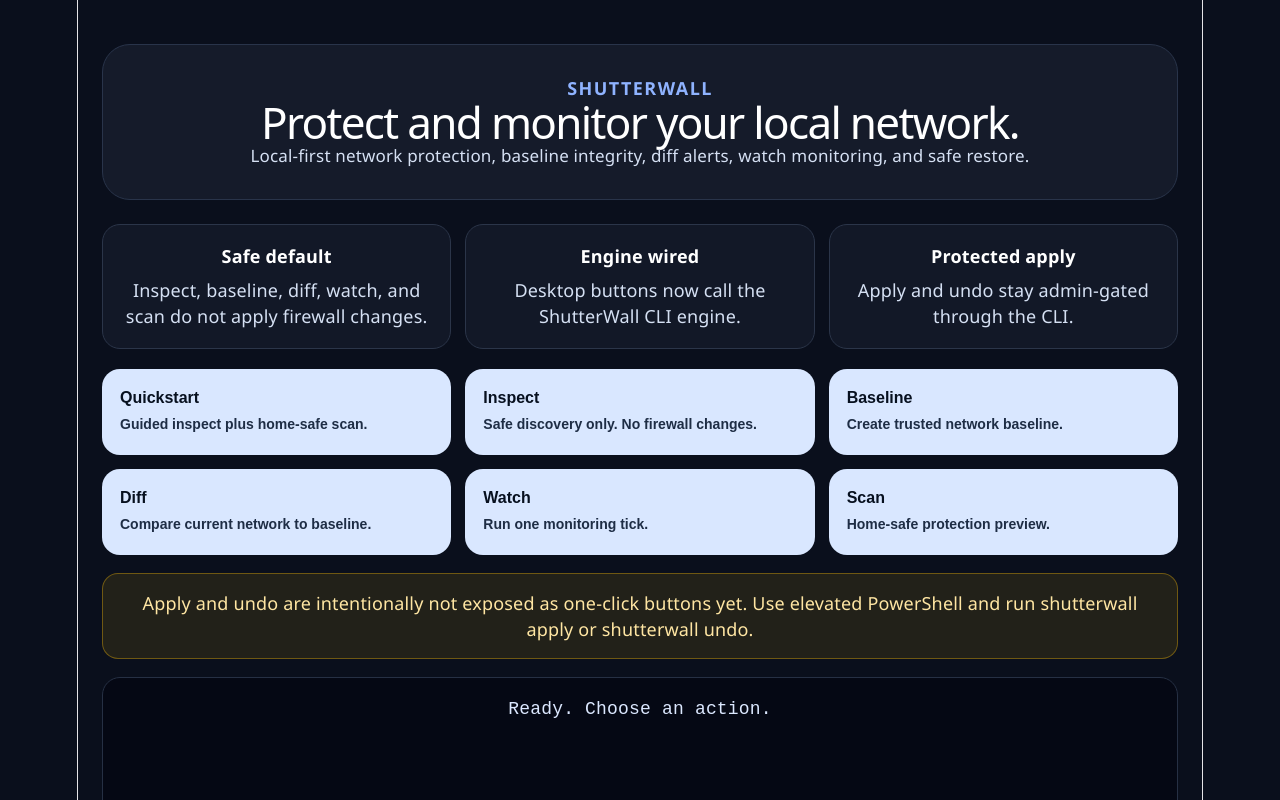
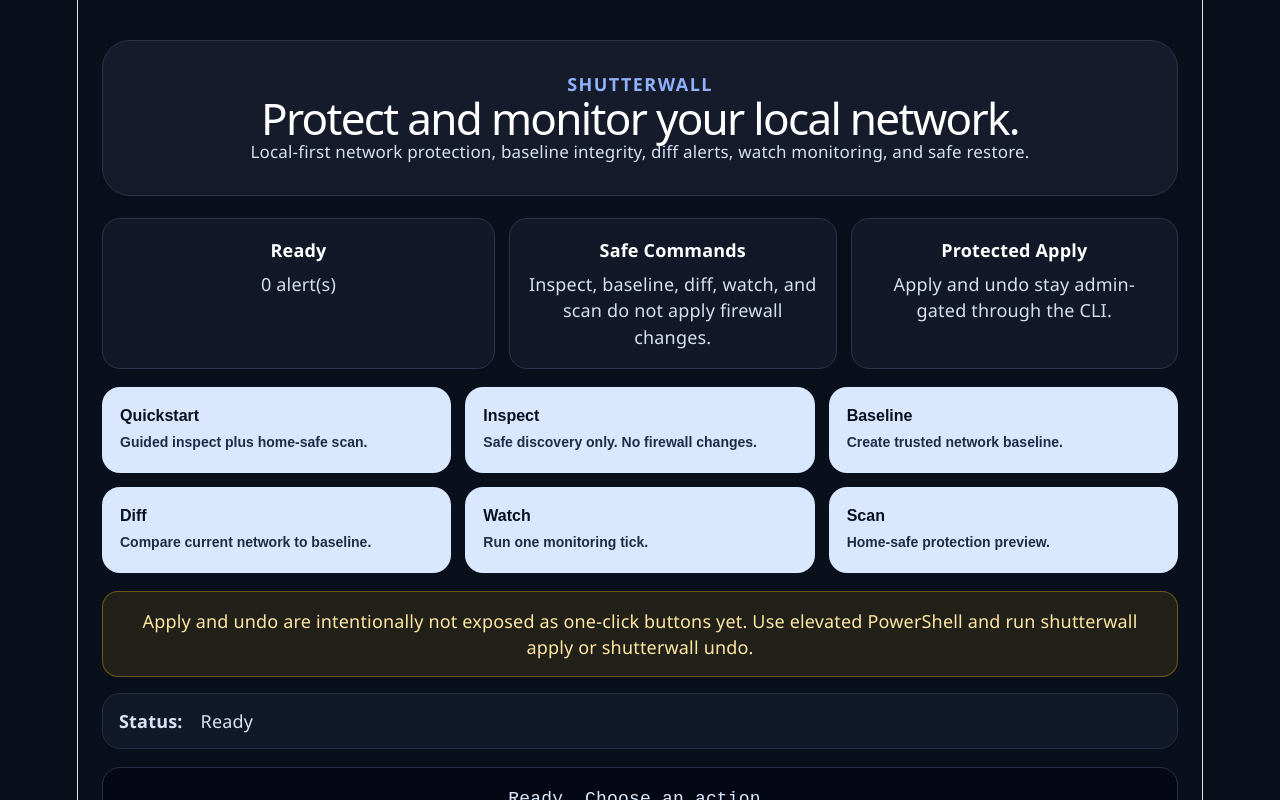
Before and after one commit to ScrappyHub/ShutterWall, a React (Vite) app in the folder workbench-ui/: page / in a window 1280 px wide. Shown: the top 800 px of the page. Built offline with nearby package versions, Linux system fonts and the light colour scheme.

Commit message:
ShutterWall: render structured alerts in desktop shell

```diff
--- a/workbench-ui/src/App.css
+++ b/workbench-ui/src/App.css
@@ -1,17 +1,27 @@
 body { margin:0; background:#0a0f1c; color:#e7eef8; font-family:Segoe UI, Arial, sans-serif; }
-.shell { max-width:1100px; margin:auto; padding:44px 24px; }
-.hero { text-align:center; margin-bottom:24px; padding:30px; border-radius:28px; background:#151b2a; border:1px solid #29344a; }
+.shell { max-width:1120px; margin:auto; padding:40px 24px; }
+.hero { text-align:center; margin-bottom:22px; padding:30px; border-radius:28px; background:#151b2a; border:1px solid #29344a; }
 .eyebrow { color:#8fb3ff; font-weight:900; letter-spacing:.08em; text-transform:uppercase; }
 h1 { font-size:44px; margin:8px 0; color:#ffffff; }
 .sub { color:#d5e0f3; font-size:17px; }
-.status { display:grid; grid-template-columns:repeat(3,1fr); gap:14px; margin-bottom:20px; }
-.status div { background:#121827; border:1px solid #2b3549; border-radius:18px; padding:18px; }
-.status strong { display:block; color:#ffffff; margin-bottom:8px; }
-.status span { color:#d5e0f3; }
+.summary { display:grid; grid-template-columns:1.2fr 1fr 1fr; gap:14px; margin-bottom:18px; }
+.state-card { background:#121827; border:1px solid #2b3549; border-radius:18px; padding:18px; }
+.state-card strong { display:block; color:#fff; margin-bottom:8px; }
+.state-card span { color:#d5e0f3; }
+.state-card.changed { border-color:#ffcc66; background:rgba(255,193,7,.10); }
+.state-card.stable { border-color:#7ee787; background:rgba(46,160,67,.12); }
+.state-card.ok { border-color:#8fb3ff; }
+.alerts { display:grid; grid-template-columns:repeat(3,1fr); gap:12px; margin-bottom:18px; }
+.alert-card { background:#211827; border:1px solid rgba(255,193,7,.45); border-radius:16px; padding:16px; }
+.alert-card strong { display:block; color:#ffe6a3; margin-bottom:6px; }
+.alert-card span { display:block; color:#ffffff; font-weight:700; margin-bottom:6px; }
+.alert-card p { margin:0; color:#f4d9a3; font-size:13px; line-height:1.35; }
 .grid { display:grid; grid-template-columns:repeat(3,1fr); gap:14px; margin-bottom:18px; }
 button { background:#d9e7ff; color:#07101f; border:0; border-radius:18px; padding:18px; text-align:left; cursor:pointer; min-height:86px; }
 button strong { display:block; color:#07101f; font-size:16px; margin-bottom:8px; }
 button span { display:block; color:#1e2d45; font-size:14px; font-weight:600; line-height:1.35; opacity:1; }
 button:disabled { opacity:.65; cursor:wait; }
 .warning { color:#ffe6a3; background:rgba(255,193,7,.10); border:1px solid rgba(255,193,7,.35); padding:16px; border-radius:16px; margin-bottom:16px; text-align:center; }
-.output { min-height:310px; background:#050814; color:#dce8ff; border:1px solid #263044; border-radius:18px; padding:18px; white-space:pre-wrap; overflow:auto; line-height:1.45; }
+.commandbar { display:flex; gap:18px; align-items:center; border:1px solid #263044; background:#111827; color:#d8e3f7; padding:14px 16px; border-radius:18px; margin-bottom:14px; }
+.commandbar span { color:#9eb8ff; }
+.output { min-height:300px; background:#050814; color:#dce8ff; border:1px solid #263044; border-radius:18px; padding:18px; white-space:pre-wrap; overflow:auto; line-height:1.45; }
--- a/workbench-ui/src/App.jsx
+++ b/workbench-ui/src/App.jsx
@@ -1,4 +1,4 @@
-import { useState } from "react";
+import { useMemo, useState } from "react";
 import { invoke } from "@tauri-apps/api/core";
 import "./App.css";
 
@@ -11,18 +11,57 @@
   { cmd: "scan", title: "Scan", desc: "Home-safe protection preview." },
 ];
 
+function parseOutput(text) {
+  const lines = String(text || "").split(/\\r?\\n/);
+  const alerts = lines.filter((line) => line.startsWith("ALERT_") && !line.startsWith("ALERT_COUNT"));
+  const stable = lines.some((line) => line.trim() === "NETWORK_STATE_STABLE");
+  const changed = lines.some((line) => line.trim() === "NETWORK_STATE_CHANGED");
+  const ok = lines.some((line) => line.includes("_OK"));
+
+  return {
+    state: changed ? "changed" : stable ? "stable" : ok ? "ok" : "idle",
+    alerts,
+  };
+}
+
+function AlertCard({ alert }) {
+  const parts = alert.split("::").map((p) => p.trim());
+  const token = parts[0] || alert;
+  const ip = parts[1] || "";
+  const message = parts[2] || "";
+
+  let label = "Network Alert";
+  if (token === "ALERT_NEW_DEVICE") label = "New Device";
+  if (token === "ALERT_DEVICE_MISSING") label = "Missing Device";
+  if (token === "ALERT_FINGERPRINT_CHANGED") label = "Fingerprint Changed";
+  if (token === "ALERT_NETWORK_STATE_CHANGED") label = "Network Changed";
+
+  return (
+    <div className="alert-card">
+      <strong>{label}</strong>
+      {ip ? <span>{ip}</span> : null}
+      {message ? <p>{message}</p> : null}
+    </div>
+  );
+}
+
 export default function App() {
   const [output, setOutput] = useState("Ready. Choose an action.");
   const [running, setRunning] = useState(false);
+  const [lastCommand, setLastCommand] = useState("");
+
+  const parsed = useMemo(() => parseOutput(output), [output]);
 
   async function run(cmd) {
     setRunning(true);
+    setLastCommand("shutterwall " + cmd);
     setOutput("RUNNING: shutterwall " + cmd + "\\n");
+
     try {
-      const res = await invoke("run_shutterwall", { cmd });
-      setOutput(String(res || "NO_OUTPUT"));
-    } catch (e) {
-      setOutput("UI_COMMAND_FAILED:\\n" + String(e));
+      const result = await invoke("run_shutterwall", { cmd });
+      setOutput(String(result || "NO_OUTPUT"));
+    } catch (err) {
+      setOutput("UI_COMMAND_FAILED:\\n" + String(err));
     } finally {
       setRunning(false);
     }
@@ -36,11 +75,26 @@
         <p className="sub">Local-first network protection, baseline integrity, diff alerts, watch monitoring, and safe restore.</p>
       </section>
 
-      <section className="status">
-        <div><strong>Safe default</strong><span>Inspect, baseline, diff, watch, and scan do not apply firewall changes.</span></div>
-        <div><strong>Engine wired</strong><span>Desktop buttons now call the ShutterWall CLI engine.</span></div>
-        <div><strong>Protected apply</strong><span>Apply and undo stay admin-gated through the CLI.</span></div>
+      <section className="summary">
+        <div className={"state-card " + parsed.state}>
+          <strong>{parsed.state === "changed" ? "Network Changed" : parsed.state === "stable" ? "Network Stable" : parsed.state === "ok" ? "Command Complete" : "Ready"}</strong>
+          <span>{parsed.alerts.length} alert(s)</span>
+        </div>
+        <div className="state-card safe">
+          <strong>Safe Commands</strong>
+          <span>Inspect, baseline, diff, watch, and scan do not apply firewall changes.</span>
+        </div>
+        <div className="state-card locked">
+          <strong>Protected Apply</strong>
+          <span>Apply and undo stay admin-gated through the CLI.</span>
+        </div>
       </section>
+
+      {parsed.alerts.length > 0 ? (
+        <section className="alerts">
+          {parsed.alerts.map((alert, index) => <AlertCard key={index} alert={alert} />)}
+        </section>
+      ) : null}
 
       <section className="grid">
         {actions.map((a) => (
@@ -52,6 +106,7 @@
       </section>
 
       <section className="warning">Apply and undo are intentionally not exposed as one-click buttons yet. Use elevated PowerShell and run shutterwall apply or shutterwall undo.</section>
+      <section className="commandbar"><strong>Status:</strong> {running ? "Running..." : "Ready"} {lastCommand ? <span>Last command: {lastCommand}</span> : null}</section>
       <pre className="output">{output}</pre>
     </main>
   );
```
Also changed, not shown: workbench-ui/src-tauri/tauri.conf.json (+22 -22 lines).
